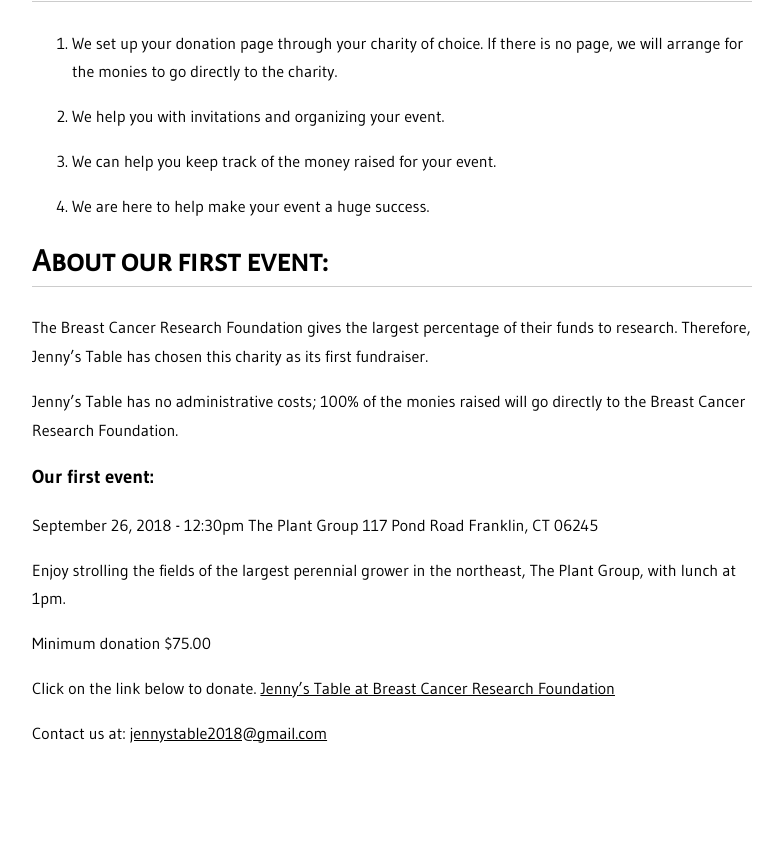
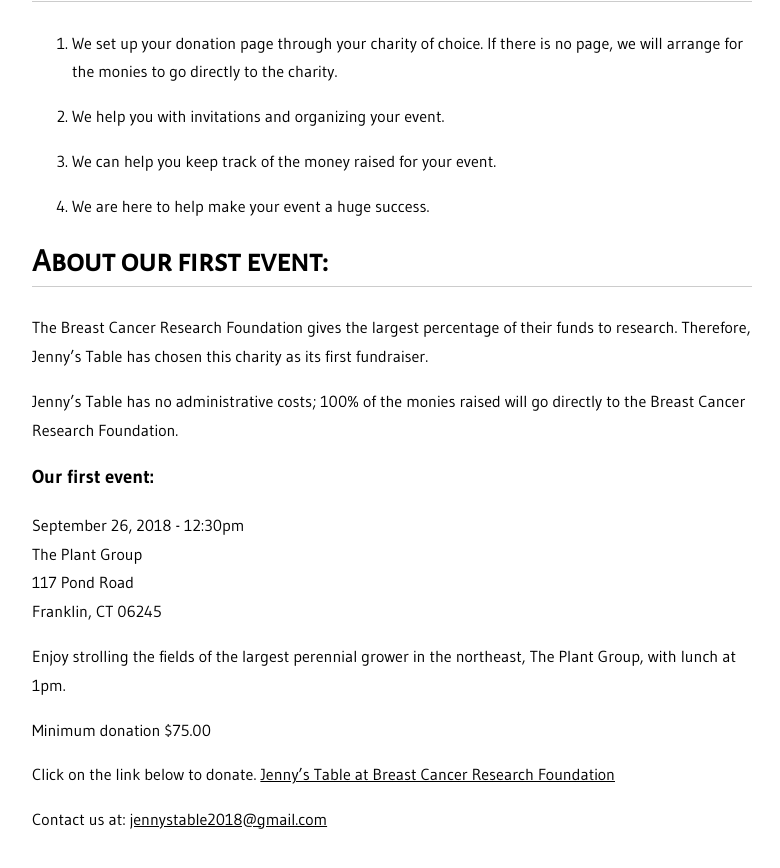
Before and after one commit to jennystable/website, a Jekyll site: the page built from index.markdown, in a window 1280 px wide and 900 px high, scrolled down 1383 px. Shown: the top 868 px of the window, without its empty margins (248-1028 px from the left). Built offline with Jekyll 4.4.1, drawn with Linux system fonts in a browser that asks for light colours; before the commit the page ends 2197 px from its top, so only the background shows below that.

```diff
--- a/index.markdown
+++ b/index.markdown
@@ -48,9 +48,9 @@ Jenny's Table has no administrative costs; 100% of the monies raised will go dir
 
 ### Our first event:
 
-September 26, 2018 - 12:30pm
-The Plant Group
-117 Pond Road
+September 26, 2018 - 12:30pm\
+The Plant Group\
+117 Pond Road\
 Franklin, CT 06245
 
 Enjoy strolling the fields of the largest perennial grower in the northeast, The Plant Group, with lunch at 1pm.
```
